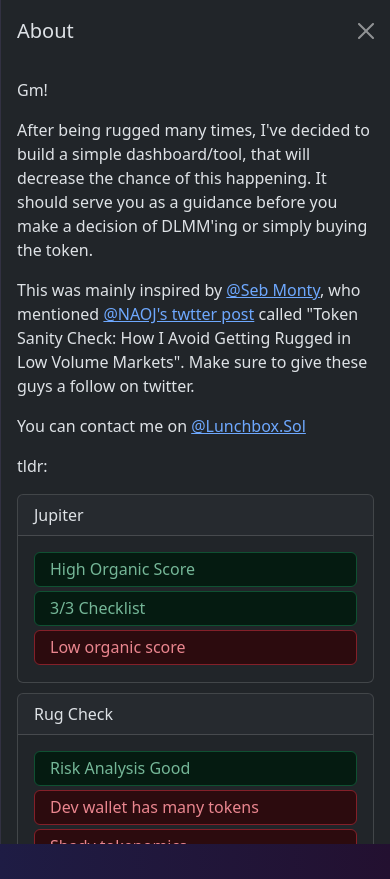
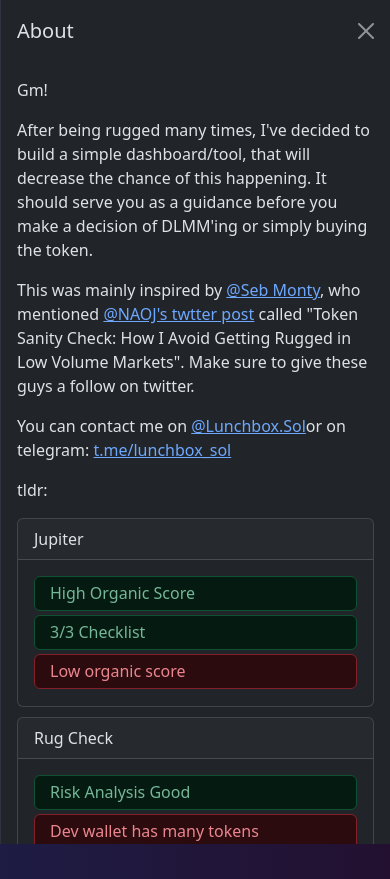
Before and after one commit to LunchboxAvenue/solana-checker, a React (Vite) app: page / in a window 390 px wide. Both pictures are taken after a click on the button 353 px from the left and 15 px from the top of the page. Built offline with nearby package versions, Linux system fonts and the light colour scheme.

Commit message:
Update links, readme, fix mobile clear button for ca input

```diff
--- a/src/App.jsx
+++ b/src/App.jsx
@@ -136,6 +136,7 @@
                   name="contractAddress"
                   className="form-control"
                   aria-describedby="findButton"
+                  style={{ paddingRight: "41px" }}
                 />
                 {tokenAddress && (
                   <button
--- a/src/components/About.jsx
+++ b/src/components/About.jsx
@@ -24,12 +24,19 @@
         </p>
         <p>
           This was mainly inspired by{" "}
-          <a href="https://x.com/SebMontgomery" alt="SebMontgomery twitter">
+          <a
+            href="https://x.com/SebMontgomery"
+            alt="SebMontgomery twitter"
+            target="_blank"
+            rel="noopener noreferrer"
+          >
             @Seb Monty
           </a>
           , who mentioned{" "}
           <a
             href="https://x.com/NaojNc/status/1897708760027566562"
+            target="_blank"
+            rel="noopener noreferrer"
             alt="NaojNc twitter"
           >
             @NAOJ's twtter post
@@ -42,9 +49,21 @@
           <a
             href="https://x.com/LunchboxSolana/"
             alt="lunchbox.sol twitter"
+            target="_blank"
+            rel="noopener noreferrer"
             className="mt-5"
           >
             @Lunchbox.Sol
+          </a>
+          or on telegram:{" "}
+          <a
+            href="https://t.me/lunchbox_sol"
+            alt="lunchbox.sol telegram"
+            target="_blank"
+            rel="noopener noreferrer"
+            className="mt-5"
+          >
+            t.me/lunchbox_sol
           </a>
         </p>
         <p>tldr:</p>
```
Also changed, not shown: 1 other file (tests, documents, lock files or other folders).
